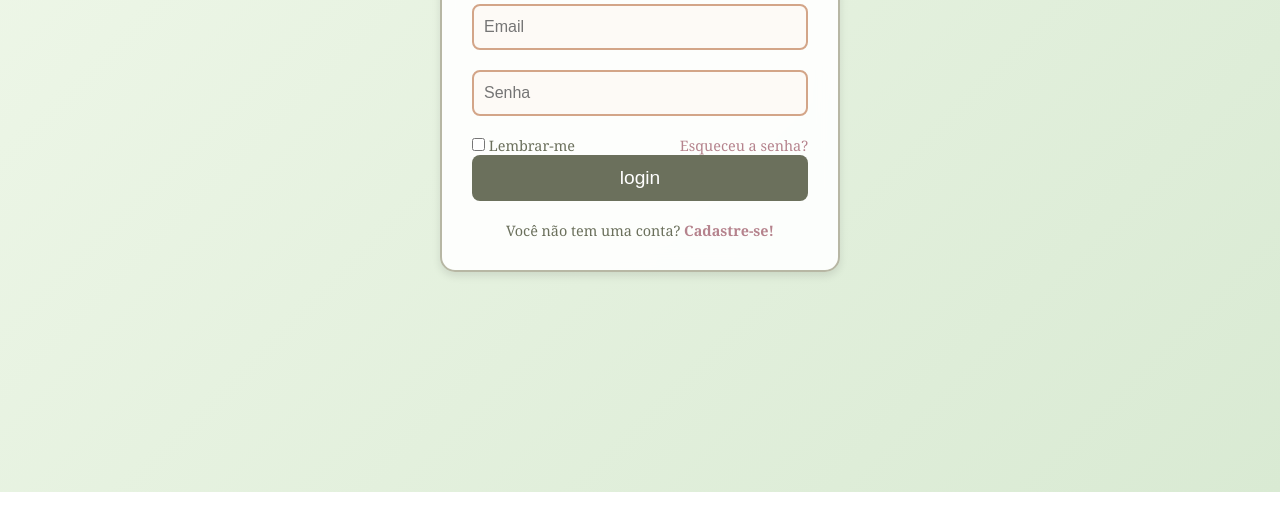
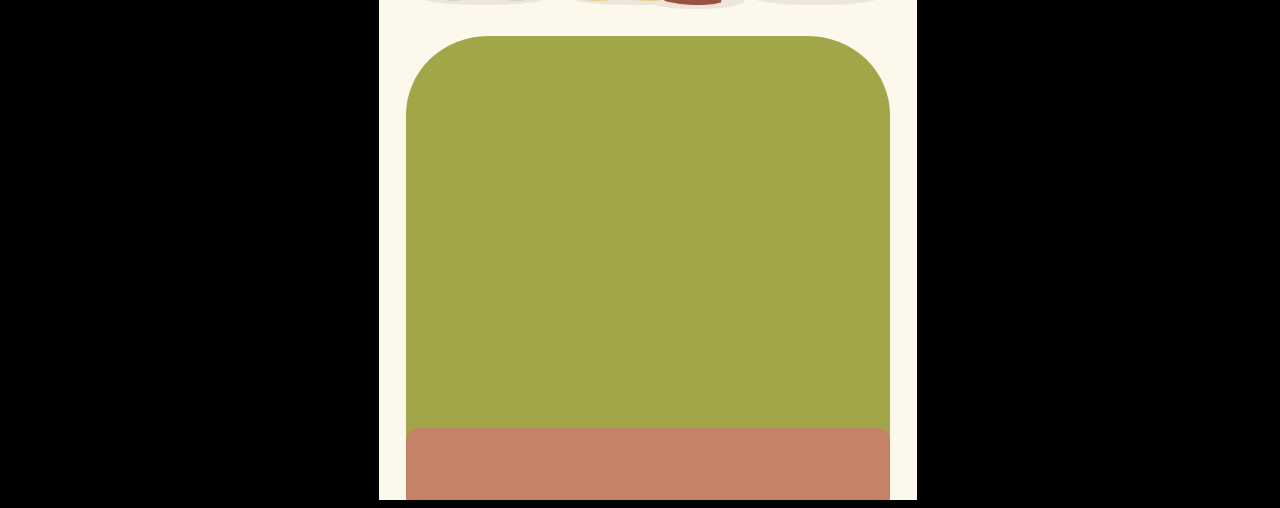
Before and after one commit to schosslermaria/PI2, a plain HTML site: page index.html in a window 1280 px wide. Shown: the part 308-816 px from the top of the page. Drawn offline with Linux system fonts and the light colour scheme.

Commit message:
pagina incial

```diff
--- a/index.html
+++ b/index.html
@@ -1,48 +1,51 @@
 <!DOCTYPE html>
-<html lang="pt-br">
-
+<html lang="en">
 <head>
     <meta charset="UTF-8">
     <meta name="viewport" content="width=device-width, initial-scale=1.0">
-    <title>Login - Guia de Cultivo</title>
-    <link rel="stylesheet" href="style.css">
+    <title>Document</title><link rel="stylesheet" href="style.css">
 </head>
+<body>
+    <DIV id="tudo">
 
-<body>
-    <div class="login-container">
-        <form class="login-form">
-            <h2>login</h2>
 
-            <div class="input-container">
-                <input type="email" placeholder="Email" required>
 
-            </div>
 
-            <div class="input-container">
-                <div>
-                    <div> <input type="password" placeholder="Senha" required>
+<div id="imagem">
+    <img id="img" src="/img/15275601_5527367.jpg" alt="" srcset="">
 
-                    </div>
-                        <div>
+</div>
+<div id="main">
 
-                        </div>
-                </div>
-            </div>
+</div>
+<div id="rodapé">
 
-            <div class="options">
-                <label>
-                    <input type="checkbox"> Lembrar-me
-                </label>
-                <a href="#">Esqueceu a senha?</a>
-            </div>
+</div>
 
-            <button type="submit">login</button>
 
-            <p class="register-link">
-                Você não tem uma conta? <a href="#">Cadastre-se!</a>
-            </p>
-        </form>
-    </div>
+
+
+
+
+
+
+    </DIV>
+
+
+
+
+
+
+
+
+
+
+
+
+
+
+
+
+
 </body>
-
 </html>
--- a/style.css
+++ b/style.css
@@ -1,124 +1,49 @@
-/* styles.css */
+#tudo {
+    background-color: #fcf8ec;
+    height: 100vh;
+    width: 42vw;
+ margin-top: 0;
+ padding: 0;
+ margin-left: 29vw;
+ z-index: 0;
+ position: relative;
 
-/* Reset básico */
-* {
-    margin: 0;
-    padding: 0;
-    box-sizing: border-box;
 }
+#imagem{
+width: 100%;
+background-color: rgb(147, 40, 40);
+height: 42vh;
+z-index: 1;
+}
+#img{
+height: 42vh;
+width: 42vw;
 
-body {
-    display: flex;
-    justify-content: center;
-    align-items: center;
-    height: 100vh;
-    background: linear-gradient(135deg, #f0f8ea, #d9ead3); /* Fundo suave */
-    font-family: 'Georgia', serif;
 }
+#main{
+width: 90%;
+height: 58vh;
+background-color: #A2A649;
+z-index: 1;
+justify-content: center;
+display: flex;
+margin: 0 auto;
+border-top-left-radius:17% ;
+border-top-right-radius: 17%;
 
-/* Container de login */
-.login-container {
-    background: rgba(255, 255, 255, 0.9);
-    padding: 30px;
-    border-radius: 15px;
-    box-shadow: 0 4px 8px rgba(0, 0, 0, 0.1);
-    backdrop-filter: blur(10px);
-    width: 100%;
-    max-width: 400px;
-    border: 2px solid #b7b7a4;
-}
-
-/* Formulário */
-.login-form h2 {
-    text-align: center;
-    color: #6b705c;
-    margin-bottom: 20px;
-    text-transform: lowercase;
-    font-size: 1.8em;
-}
-
-/* Inputs */
-.input-container {
-    position: relative;
-    margin-bottom: 20px;
-}
-
-.input-container input {
-    width: 100%;
-    padding: 12px 40px 12px 10px;
-    border: 2px solid #d3a588;
-    border-radius: 8px;
-    outline: none;
-    font-size: 1em;
-    background: #fdfaf6;
-}
-
-.input-container .icon {
-    display: inline-block;
-  width: 5px;
-  height: 5px;
-  overflow: hidden;
-  }
-
-.input-container .icon img{
-    width: 100%;            /* Faz a imagem se ajustar à largura do span */
-  height: 100%;           /* Faz a imagem se ajustar à altura do span */
-  object-fit: cover;
-}
-
-/* Opções */
-.options {
-    display: flex;
-    justify-content: space-between;
-    align-items: center;
-    font-size: 0.9em;
-    color: #6b705c;
-}
-
-.options a {
-    color: #b5838d;
-    text-decoration: none;
-}
-
-.options a:hover {
-    text-decoration: underline;
-}
-
-/* Botão de login */
-button {
-    width: 100%;
-    padding: 12px;
-    background: #6b705c;
-    color: #fff;
-    border: none;
-    border-radius: 8px;
-    font-size: 1.2em;
-    cursor: pointer;
-    transition: background 0.3s;
-}
-
-button:hover {
-    background: #a98467;
-}
-
-/* Link de registro */
-.register-link {
-    text-align: center;
-    margin-top: 20px;
-    font-size: 0.9em;
-    color: #6b705c;
-}
-
-.register-link a {
-    color: #b5838d;
-    text-decoration: none;
-    font-weight: bold;
-}
-
-.register-link a:hover {
-    text-decoration: underline;
 }
 
 
+body{
+background-color: black;
+}
+#rodapé{
+    width: 90%;
+    height: 9vh;
+    background-color: #c78166;
+    margin: 0 auto;
+    border-top-left-radius:13px ;
+    border-top-right-radius:13px ;
+    margin-top:-9vh ;
 
-/
+    }
```
